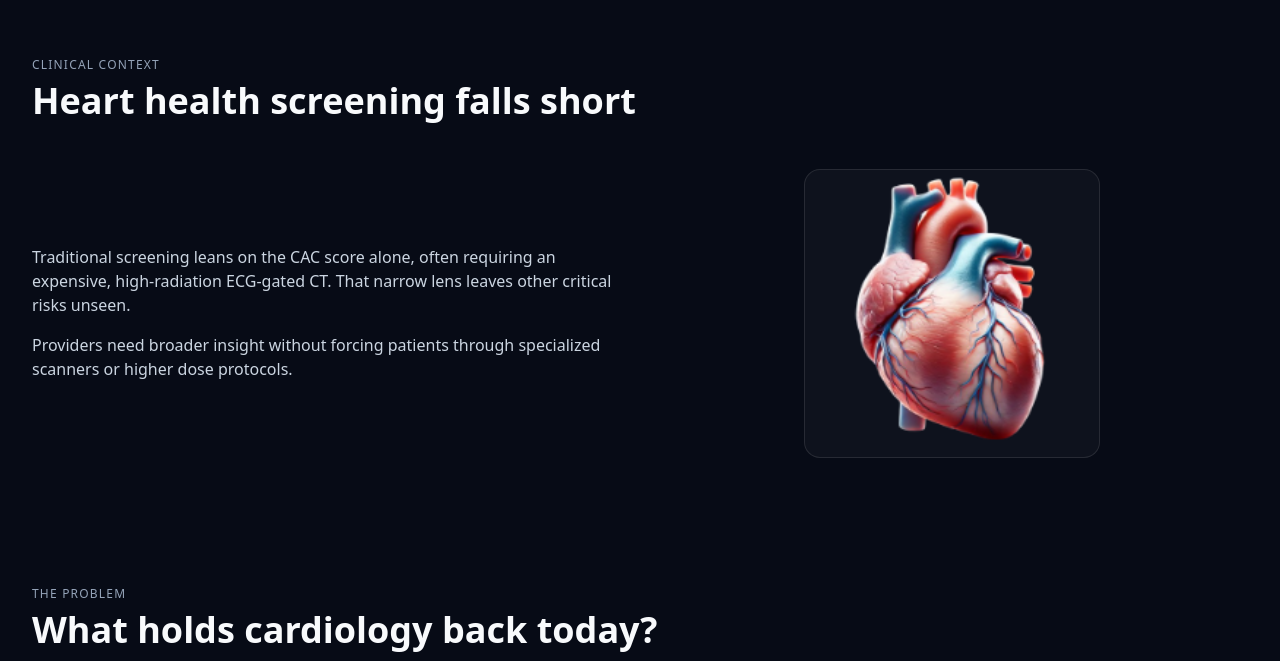
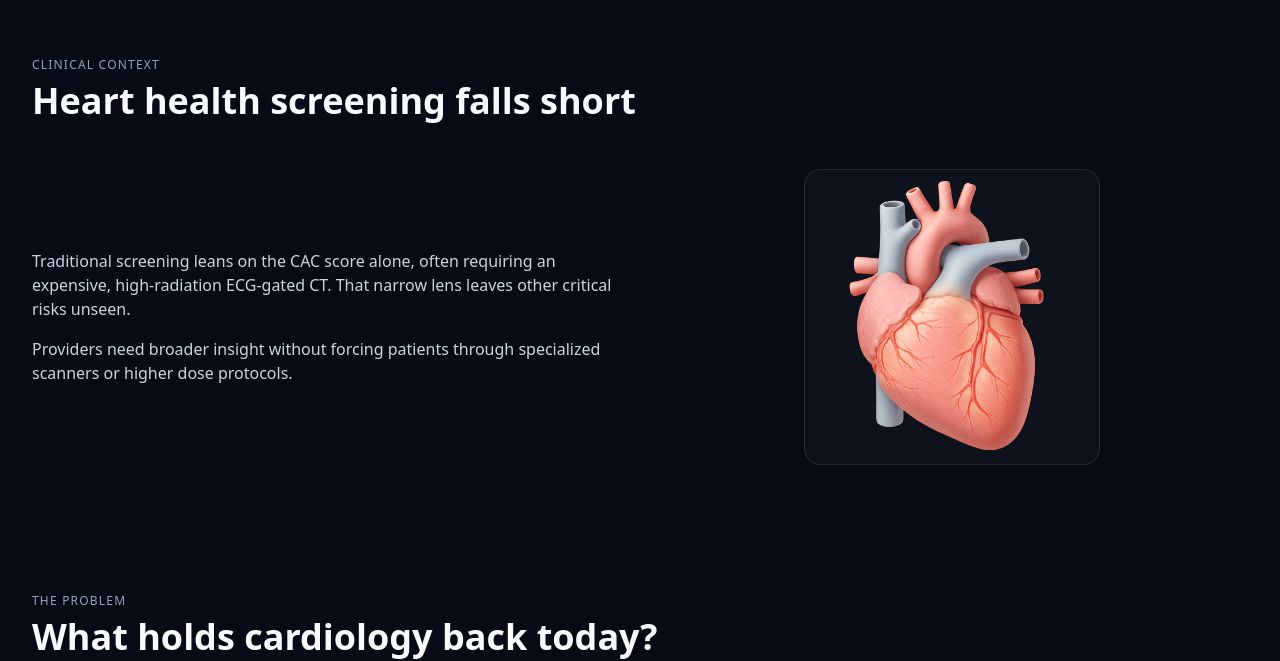
Before and after one commit to BiocliqAI/website-new, a React (Vite) app: page /corsight in a window 1280 px wide. Shown: the part 716-1377 px from the top of the page. Built offline with nearby package versions, Linux system fonts and the light colour scheme.

Commit message:
chore: refresh corsight hero visual
Co-authored-by: factory-droid[bot] <138933559+factory-droid[bot]@users.noreply.github.com>

```diff
--- a/src/pages/CorsightPage.tsx
+++ b/src/pages/CorsightPage.tsx
@@ -106,7 +106,7 @@ export default function CorsightPage() {
           </div>
           <div className="flex justify-center">
             <div className="w-full md:w-1/2 rounded-2xl border border-white/10 bg-white/[0.03] overflow-hidden">
-              <img src="/corsight-overview.png" alt="Corsight clinical overview" className="w-full h-full object-cover" />
+              <img src="/heart.png" alt="Corsight clinical overview" className="w-full h-full object-cover" />
             </div>
           </div>
         </div>
```
Also changed, not shown: public/heart.png (added).
